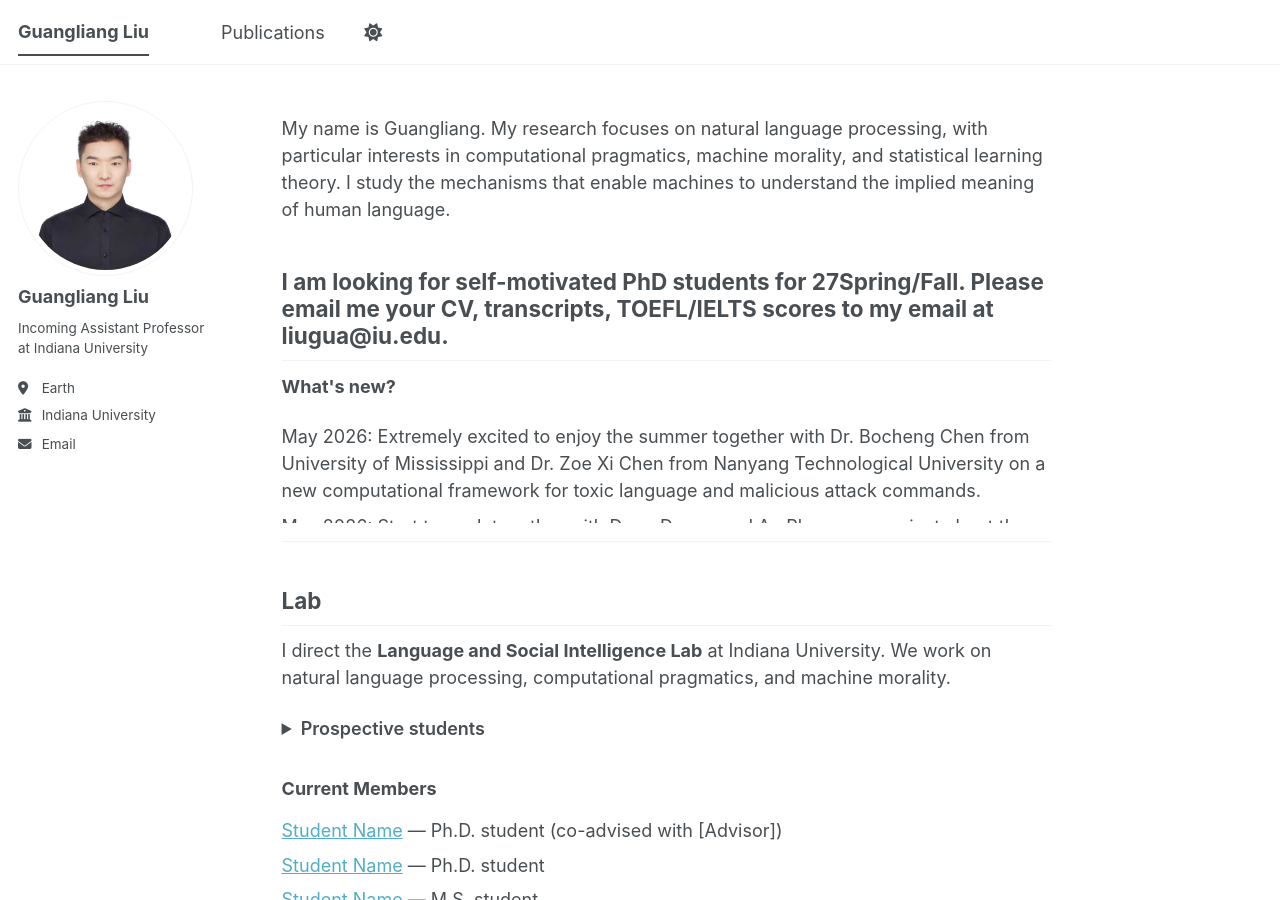
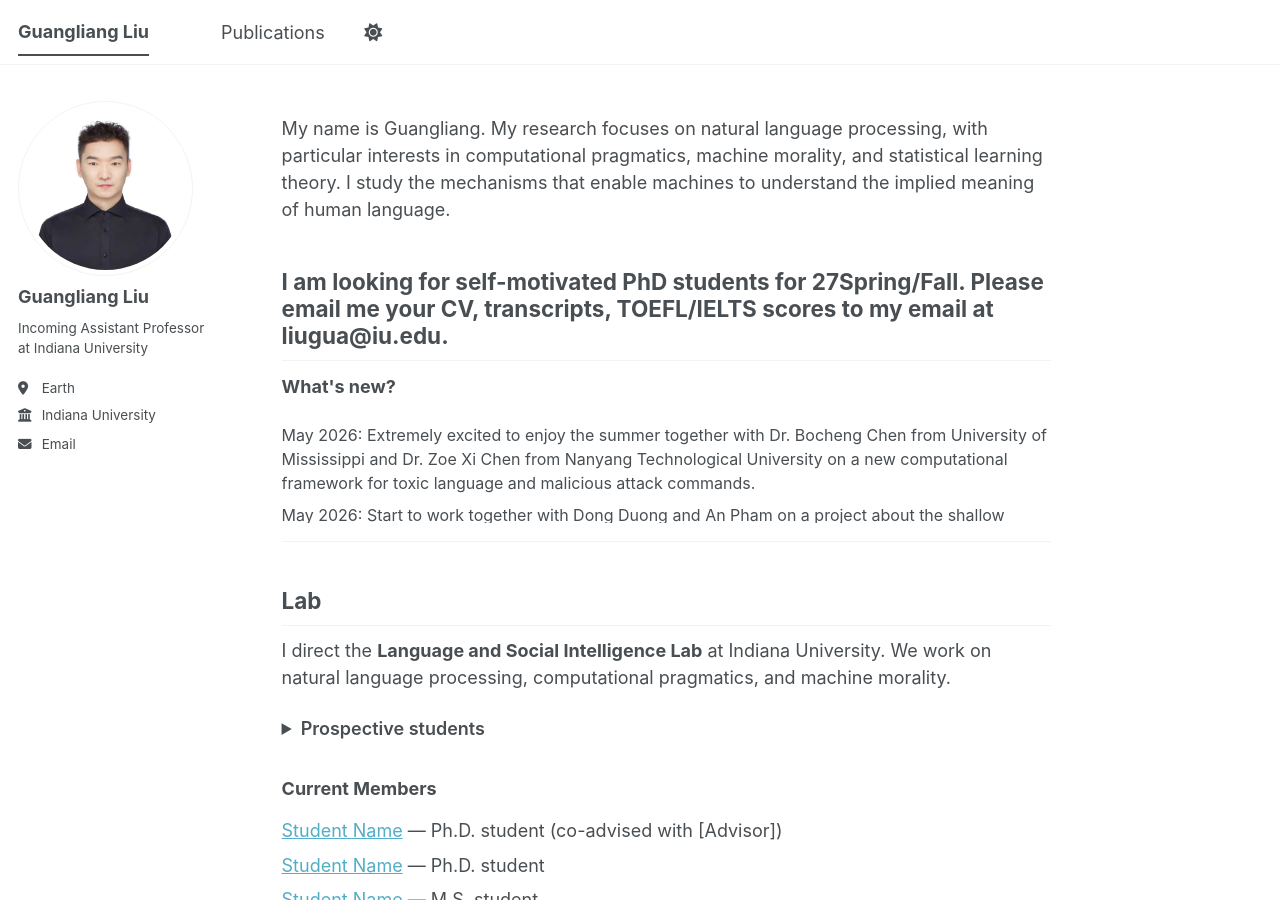
Before and after one commit to guangliang-nlp/guangliang-nlp.github.io, a Jekyll site: the page built from _pages/about.md, in a window 1280 px wide and 900 px high. Built offline with Jekyll 4.4.1, drawn with Linux system fonts in a browser that asks for light colours; a script bundle is joined from its source files by our own code; library files that are not in the unit come from our copies.

Commit message:
Update about.md

```diff
--- a/_pages/about.md
+++ b/_pages/about.md
@@ -16,7 +16,7 @@
   <p><strong>What's new?</strong></p>
 
   <div style="overflow-y:auto; max-height:100px;">
-    <ul style="list-style:none; padding:0; margin:0; font-size: inherit;">
+    <ul style="list-style:none; padding:0; margin:0; font-size: 16px;">
       <li>
         May 2026: Extremely excited to enjoy the summer together with Dr. Bocheng Chen from University of Mississippi and Dr. Zoe Xi Chen from Nanyang Technological University on a new computational framework for toxic language and malicious attack commands.
       </li>
```
